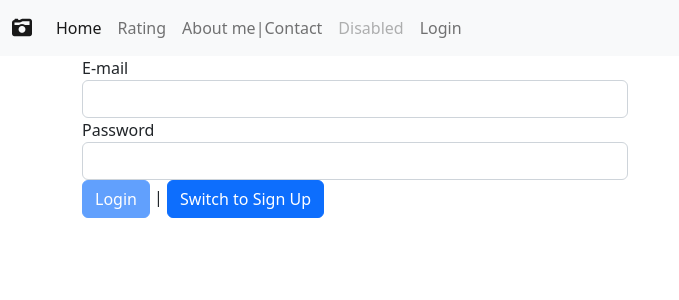
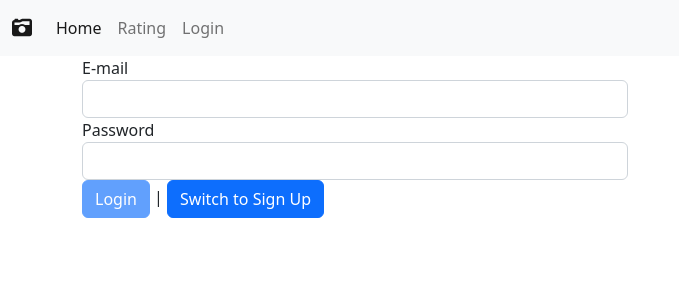
Before and after one commit to xisanex/Photo-app, an Angular app: page /auth in a window 1280 px wide. Shown: the top 300 px of the page, without its empty margins (0-679 px from the left). Built offline with nearby package versions, Linux system fonts and the light colour scheme.

Commit message:
implementing auth guard

```diff
--- a/src/app/app-routing.module.ts
+++ b/src/app/app-routing.module.ts
@@ -2,6 +2,7 @@ import { NgModule } from '@angular/core';
 import { Routes, RouterModule } from '@angular/router';
 import { AboutmeContactComponent } from './aboutme-contact/aboutme-contact.component';
 import { AuthComponent } from './auth/auth.component';
+import { AuthGuard } from './auth/auth.guard';
 import { HomeComponent } from './home/home.component';
 import { ImageComponent } from './image/image.component';
 import { RatingComponent } from './rating/rating.component';
@@ -9,7 +10,11 @@ import { RatingComponent } from './rating/rating.component';
 const appRoutes: Routes = [
   { path: '', component: HomeComponent },
   { path: 'rating', component: RatingComponent },
-  { path: 'aboutMe|contact', component: AboutmeContactComponent },
+  {
+    path: 'aboutMe|contact',
+    component: AboutmeContactComponent,
+    canActivate: [AuthGuard],
+  },
   { path: 'addimage', component: ImageComponent },
   { path: 'auth', component: AuthComponent },
 ];
--- /dev/null
+++ b/src/app/auth/auth.guard.ts
@@ -0,0 +1,35 @@
+import { Injectable } from '@angular/core';
+import {
+  ActivatedRouteSnapshot,
+  CanActivate,
+  Router,
+  RouterStateSnapshot,
+  UrlTree,
+} from '@angular/router';
+import { map, Observable } from 'rxjs';
+import { AuthService } from './auth.service';
+
+@Injectable({ providedIn: 'root' })
+export class AuthGuard implements CanActivate {
+  constructor(private authService: AuthService, private router: Router) {}
+  canActivate(
+    route: ActivatedRouteSnapshot,
+    state: RouterStateSnapshot
+  ):
+    | boolean
+    | UrlTree
+    | Observable<boolean | UrlTree>
+    | Promise<boolean | UrlTree> {
+    return this.authService.user.pipe(
+      // take(1),
+      map(user => {
+        const isAuth = !!user;
+        if (isAuth) {
+          return true;
+        }
+        this.router.navigate(['auth']);
+        return false;
+      })
+    );
+  }
+}
--- a/src/app/header/header.component.html
+++ b/src/app/header/header.component.html
@@ -23,10 +23,12 @@
           <a class="nav-link" routerLink="/rating">Rating</a>
         </li>
         <li class="nav-item">
-          <a class="nav-link" routerLink="/aboutMe|contact">About me|Contact</a>
-        </li>
-        <li class="nav-item">
-          <a class="nav-link disabled">Disabled</a>
+          <a
+            class="nav-link"
+            routerLink="/aboutMe|contact"
+            *ngIf="isAuthenticated"
+            >About me|Contact</a
+          >
         </li>
         <li class="nav-item" *ngIf="!isAuthenticated">
           <a class="nav-link" routerLink="/auth">Login</a>
```
